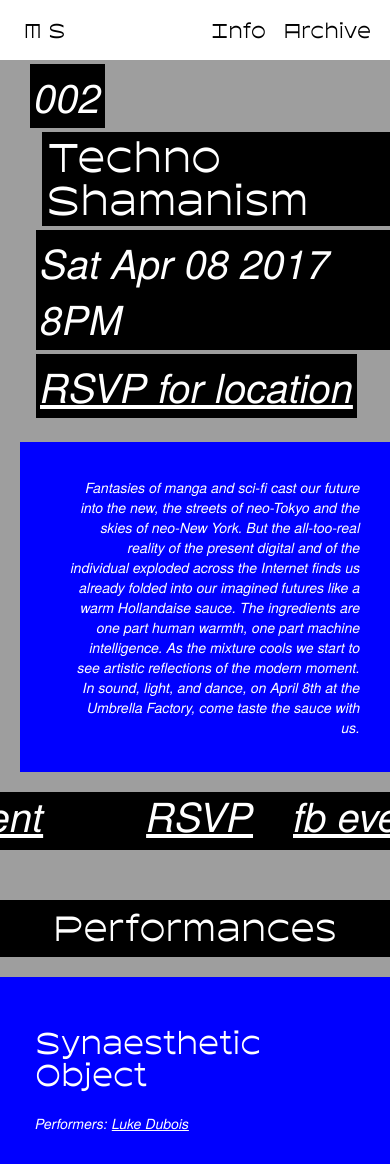
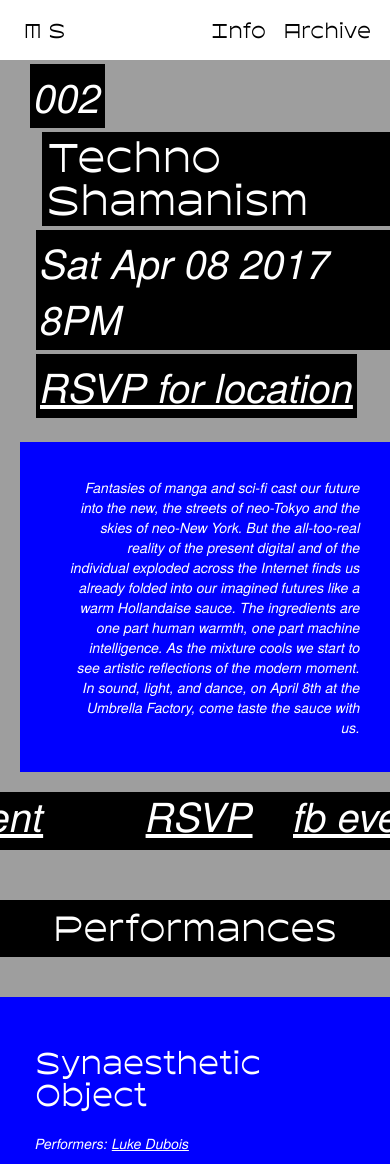
Before and after one commit to mixedsignals/mixedsignals.github.io, a Jekyll site: the page built from _pages/frontpage.md, in a window 390 px wide. Shown: the top 1164 px of the page. Built offline with Jekyll 4.4.1, drawn with Linux system fonts in a browser that asks for light colours; some web fonts are replaced; grey boxes are pictures that could not be loaded.

Commit message:
updates padding on performances

```diff
--- a/_sass/fp-performance.scss
+++ b/_sass/fp-performance.scss
@@ -25,7 +25,7 @@
 
 .fp-performance {
   position: relative;
-  margin: 20px 50px 20px 50%;
+  margin: 40px 50px 40px 50%;
   height: auto;
   background: $blue;
   padding: 50px 50px 70px 35px;
@@ -33,7 +33,7 @@
   min-height: 12vw;
 
   @media (max-width: 767px) {
-    margin: 20px 0;
+    margin: 40px 0;
     width: 100%;
     box-sizing: border-box;
     max-width: 100%;
```
